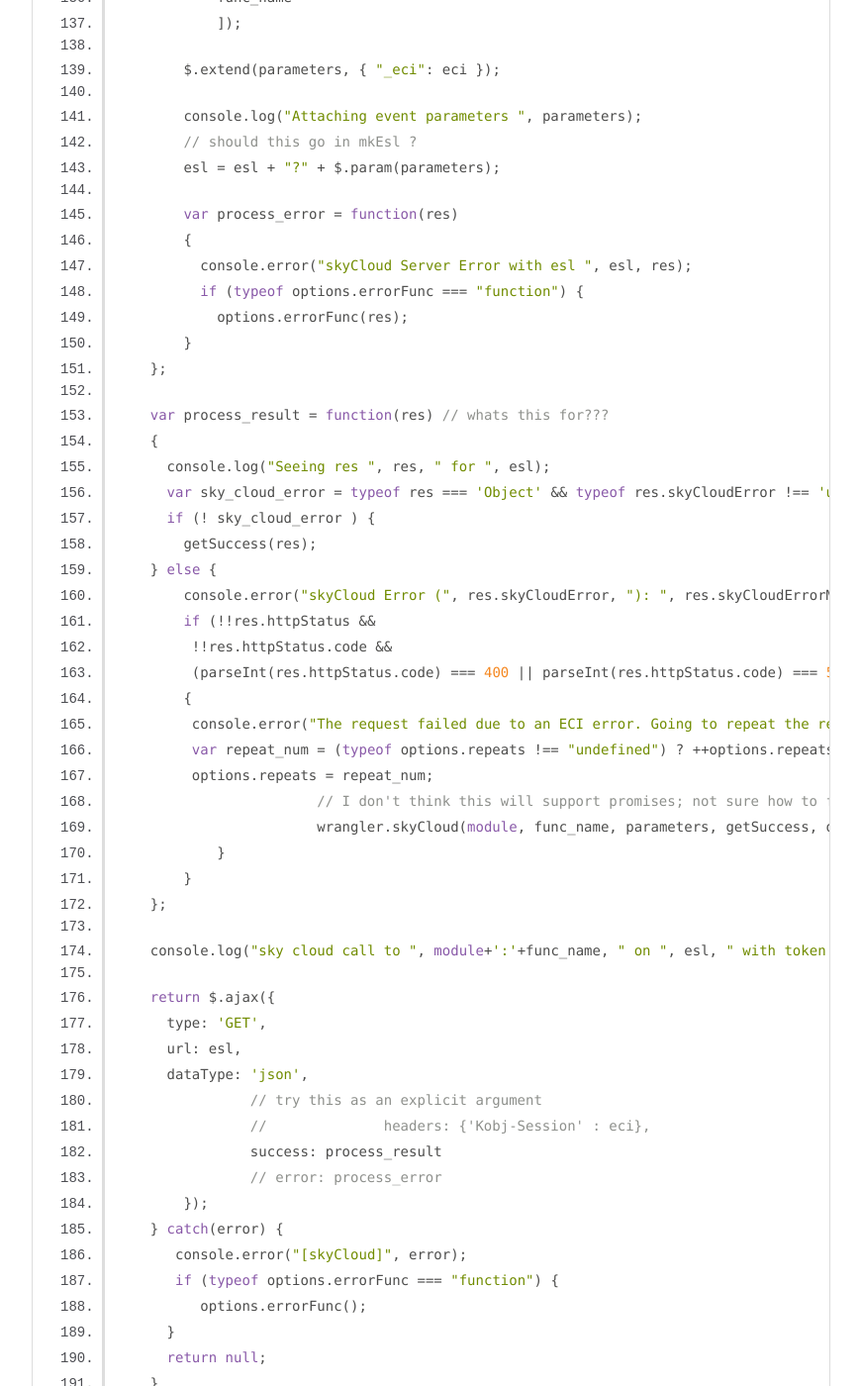
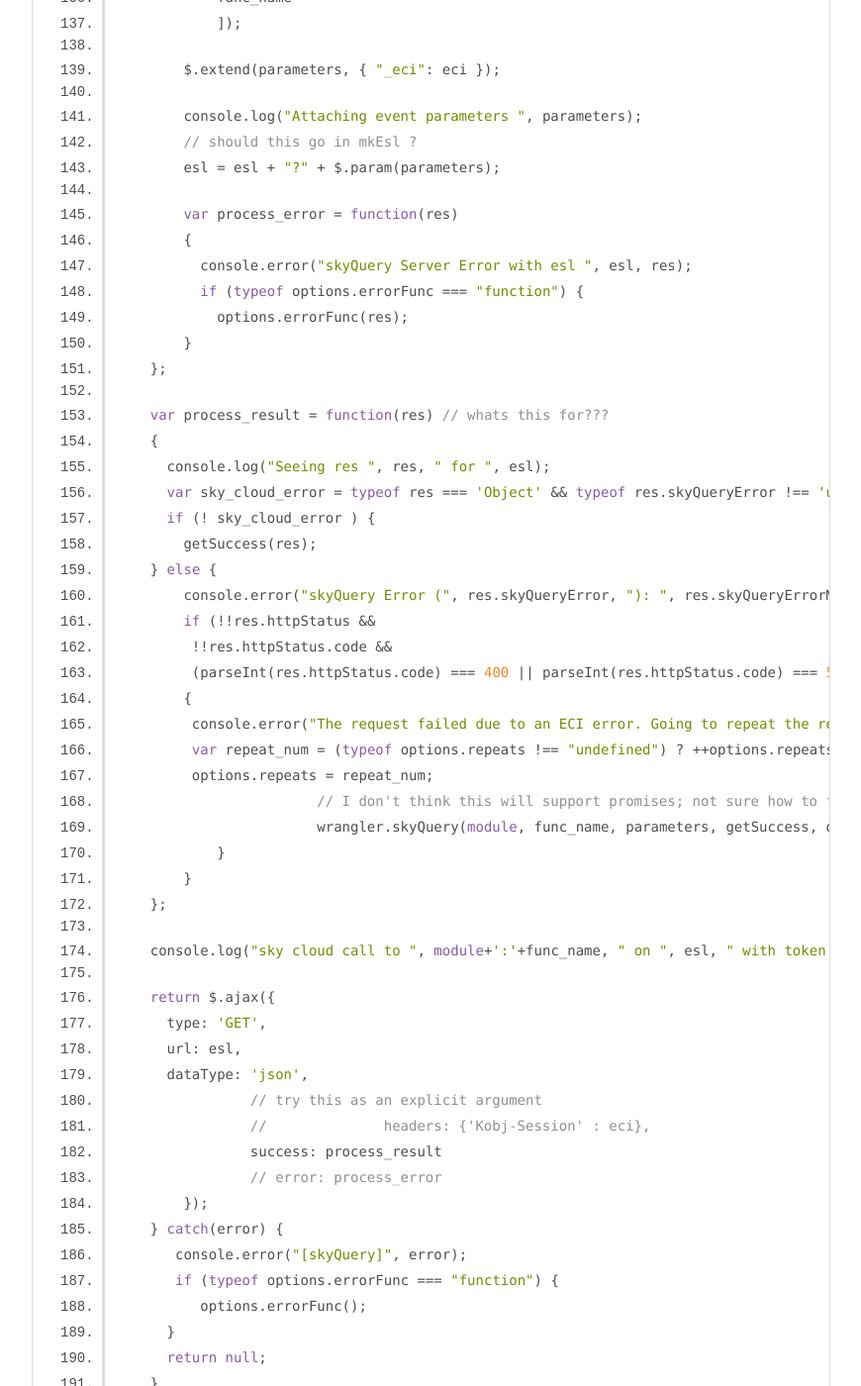
Before and after one commit to Picolab/devtools, a Jekyll site: the page js/out/wrangler.js.html, which Jekyll copies as it is, in a window 1280 px wide and 1400 px high, scrolled down 3580 px. Shown: the whole window at 99% size, without its empty margins (0-870 px from the left). Built offline with Jekyll 4.4.1, drawn with Linux system fonts in a browser that asks for light colours; some of the changed text lies outside the part shown.

Commit message:
name change. could break a lot of things.

```diff
--- a/js/out/wrangler.js.html
+++ b/js/out/wrangler.js.html
@@ -140,7 +140,7 @@
        }
      };
 
-    wrangler.skyCloud = function(module, func_name, parameters, getSuccess, options)
+    wrangler.skyQuery = function(module, func_name, parameters, getSuccess, options)
     {
       //put options stuff here.
     	try {
@@ -172,7 +172,7 @@
 
         var process_error = function(res)
         {
-          console.error("skyCloud Server Error with esl ", esl, res);
+          console.error("skyQuery Server Error with esl ", esl, res);
           if (typeof options.errorFunc === "function") {
             options.errorFunc(res);
         }
@@ -181,11 +181,11 @@
     var process_result = function(res) // whats this for???
     {
       console.log("Seeing res ", res, " for ", esl);
-      var sky_cloud_error = typeof res === 'Object' &amp;&amp; typeof res.skyCloudError !== 'undefined';
+      var sky_cloud_error = typeof res === 'Object' &amp;&amp; typeof res.skyQueryError !== 'undefined';
       if (! sky_cloud_error ) {
         getSuccess(res);
     } else {
-        console.error("skyCloud Error (", res.skyCloudError, "): ", res.skyCloudErrorMsg);
+        console.error("skyQuery Error (", res.skyQueryError, "): ", res.skyQueryErrorMsg);
         if (!!res.httpStatus &amp;&amp;
          !!res.httpStatus.code &amp;&amp;
          (parseInt(res.httpStatus.code) === 400 || parseInt(res.httpStatus.code) === 500))
@@ -194,7 +194,7 @@
          var repeat_num = (typeof options.repeats !== "undefined") ? ++options.repeats : 0;
          options.repeats = repeat_num;
     			// I don't think this will support promises; not sure how to fix
-    			wrangler.skyCloud(module, func_name, parameters, getSuccess, options);
+    			wrangler.skyQuery(module, func_name, parameters, getSuccess, options);
             }
         }
     };
@@ -211,7 +211,7 @@
     		// error: process_error
         });
     } catch(error) {
-       console.error("[skyCloud]", error);
+       console.error("[skyQuery]", error);
        if (typeof options.errorFunc === "function") {
           options.errorFunc();
       }
@@ -226,19 +226,19 @@
 
     wrangler.installedRulesets = function(parameters, postFunction, options)
     {
-        return wrangler.skyCloud(get_rid("rulesets"), "rulesets", parameters, postFunction , options);
+        return wrangler.skyQuery(get_rid("rulesets"), "rulesets", parameters, postFunction , options);
     };
 
     wrangler.describeRulesets = function(parameters, postFunction, options)
     {
-        return wrangler.skyCloud(get_rid("rulesets"), "rulesetsInfo", parameters, postFunction , options);
+        return wrangler.skyQuery(get_rid("rulesets"), "rulesetsInfo", parameters, postFunction , options);
     };
 
     wrangler.installedRulesetsWithDiscription = function(parameters, postFunction, options)
     {
       return wrangler.installedRulesets({},function(rids){
         console.log("rids.rids", rids.rids);
-         return wrangler.skyCloud(get_rid("rulesets"), "rulesetsInfo", {'rids':rids.rids.join(';')}, postFunction , options);
+         return wrangler.skyQuery(get_rid("rulesets"), "rulesetsInfo", {'rids':rids.rids.join(';')}, postFunction , options);
       }, options);
     };
 
@@ -258,23 +258,23 @@
     // ------------------------------------------------------------------------ Channels
         wrangler.channels = function(parameters, postFunction, options)
     {
-        return wrangler.skyCloud(get_rid("rulesets"), "channels", parameters, postFunction , options);
+        return wrangler.skyQuery(get_rid("rulesets"), "channels", parameters, postFunction , options);
     };
         wrangler.channel = function(parameters, postFunction, options)
     {
-        return wrangler.skyCloud(get_rid("rulesets"), "channel", parameters, postFunction , options);
+        return wrangler.skyQuery(get_rid("rulesets"), "channel", parameters, postFunction , options);
     };
         wrangler.channelAttributes = function(parameters, postFunction, options)
     {
-        return wrangler.skyCloud(get_rid("rulesets"), "channelAttributes", parameters, postFunction , options);
+        return wrangler.skyQuery(get_rid("rulesets"), "channelAttributes", parameters, postFunction , options);
     };
         wrangler.channelPolicy = function(parameters, postFunction, options)
     {
-        return wrangler.skyCloud(get_rid("rulesets"), "channelPolicy", parameters, postFunction , options);
+        return wrangler.skyQuery(get_rid("rulesets"), "channelPolicy", parameters, postFunction , options);
     };
         wrangler.channelType = function(parameters, postFunction, options)
     {
-        return wrangler.skyCloud(get_rid("rulesets"), "channelType", parameters, postFunction , options);
+        return wrangler.skyQuery(get_rid("rulesets"), "channelType", parameters, postFunction , options);
     };
 
     wrangler.updateChannelAttributes = function( eventAttributes,  postFunction, options)
@@ -297,19 +297,19 @@
     // ------------------------------------------------------------------------ pico
         wrangler.children = function(parameters, postFunction, options)
     {
-        return wrangler.skyCloud(get_rid("rulesets"), "children", parameters, postFunction , options);
+        return wrangler.skyQuery(get_rid("rulesets"), "children", parameters, postFunction , options);
     };
         wrangler.parent = function(parameters, postFunction, options)
     {
-        return wrangler.skyCloud(get_rid("rulesets"), "parent", parameters, postFunction , options);
+        return wrangler.skyQuery(get_rid("rulesets"), "parent", parameters, postFunction , options);
     };
         wrangler.name = function(parameters, postFunction, options)
     {
-        return wrangler.skyCloud(get_rid("rulesets"), "name", parameters, postFunction , options);
+        return wrangler.skyQuery(get_rid("rulesets"), "name", parameters, postFunction , options);
     };
         wrangler.attributes = function(parameters, postFunction, options)
     {
-        return wrangler.skyCloud(get_rid("rulesets"), "attributes", parameters, postFunction , options);
+        return wrangler.skyQuery(get_rid("rulesets"), "attributes", parameters, postFunction , options);
     };
 
      wrangler.createChild = function( eventAttributes, postFunction, options)
@@ -336,23 +336,23 @@
 
     wrangler.subscriptions = function(parameters, postFunction, options)
     {
-        return wrangler.skyCloud(get_rid("rulesets"), "subscriptions", parameters, postFunction , options);
+        return wrangler.skyQuery(get_rid("rulesets"), "subscriptions", parameters, postFunction , options);
     };
         wrangler.channelByName = function(parameters, postFunction, options)
     {
-        return wrangler.skyCloud(get_rid("rulesets"), "channelByName", parameters, postFunction , options);
+        return wrangler.skyQuery(get_rid("rulesets"), "channelByName", parameters, postFunction , options);
     };
         wrangler.channelByEci = function(parameters, postFunction, options)
     {
-        return wrangler.skyCloud(get_rid("rulesets"), "channelByEci", parameters, postFunction , options);
+        return wrangler.skyQuery(get_rid("rulesets"), "channelByEci", parameters, postFunction , options);
     };
         wrangler.subscriptionsAttributesEci = function(parameters, postFunction, options)
     {
-        return wrangler.skyCloud(get_rid("rulesets"), "subscriptionsAttributesEci", parameters, postFunction , options);
+        return wrangler.skyQuery(get_rid("rulesets"), "subscriptionsAttributesEci", parameters, postFunction , options);
     };
         wrangler.subscriptionsAttributesName = function(parameters, postFunction, options)
     {
-        return wrangler.skyCloud(get_rid("rulesets"), "subscriptionsAttributesName", parameters, postFunction , options);
+        return wrangler.skyQuery(get_rid("rulesets"), "subscriptionsAttributesName", parameters, postFunction , options);
     };
          wrangler.requestSubscription = function( eventAttributes, postFunction, options)
     {
@@ -387,11 +387,11 @@
 
         wrangler.currentSession = function(parameters, postFunction, options)
     {
-        return wrangler.skyCloud(get_rid("rulesets"), "currentSession", parameters, postFunction , options);
+        return wrangler.skyQuery(get_rid("rulesets"), "currentSession", parameters, postFunction , options);
     };
 		wrangler.bootstrapCheck = function(postFunction, options)
 	{
-		return wrangler.skyCloud(get_rid("bootstrap"), "installedRulesets", {}, postFunction, options);
+		return wrangler.skyQuery(get_rid("bootstrap"), "installedRulesets", {}, postFunction, options);
 	};
 
 
@@ -402,7 +402,7 @@
 
     wrangler.getMyProfile = function(getSuccess)
     {
-        return wrangler.skyCloud("a169x676", "get_all_me", {}, function(res) {
+        return wrangler.skyQuery("a169x676", "get_all_me", {}, function(res) {
            clean(res);
            if(typeof getSuccess !== "undefined"){
               getSuccess(res);
@@ -419,7 +419,7 @@
     wrangler.getFriendProfile = function(friendToken, getSuccess)
     {
         var parameters = { "myToken": friendToken };
-        return wrangler.skyCloud("a169x727", "getFriendProfile", parameters, getSuccess);
+        return wrangler.skyQuery("a169x727", "getFriendProfile", parameters, getSuccess);
     };
 
     // ========================================================================
@@ -457,7 +457,7 @@
     wrangler.PDSList = function(namespace, getSuccess)
     {
         var callParmeters = { "namespace": namespace };
-        return wrangler.skyCloud("pds", "get_items", callParmeters, getSuccess);
+        return wrangler.skyQuery("pds", "get_items", callParmeters, getSuccess);
     };
 
     // ------------------------------------------------------------------------
@@ -499,7 +499,7 @@
            return null;
        }
 
-       return wrangler.skyCloud("wrangler",
+       return wrangler.skyQuery("wrangler",
         "cloudAuth",
         parameters,
         function(res){
--- a/js/picologging-api.js
+++ b/js/picologging-api.js
@@ -38,7 +38,7 @@
 	    options = options || {};
             console.log("Retrieving logging status");
 
-	    return wrangler.skyCloud(Pico.logging.get_rid("logging"), "loggingStatus", {}, function(res) {
+	    return wrangler.skyQuery(Pico.logging.get_rid("logging"), "loggingStatus", {}, function(res) {
 		console.log("Saw log status: ", res);
 		if(typeof cb !== "undefined"){
 		    cb(res);
@@ -53,7 +53,7 @@
 	    options = options || {};
             console.log("Retrieving logs");
 
-	    return wrangler.skyCloud(Pico.logging.get_rid("logging"), "getLogs", {}, function(res) {
+	    return wrangler.skyQuery(Pico.logging.get_rid("logging"), "getLogs", {}, function(res) {
 		console.log("Saw logs: ", res);
 		if(typeof cb !== "undefined"){
 		    cb(res);
```
Also changed, not shown: js/devtools-api.js (+8 -8 lines), js/wrangler.js (+29 -29 lines).
